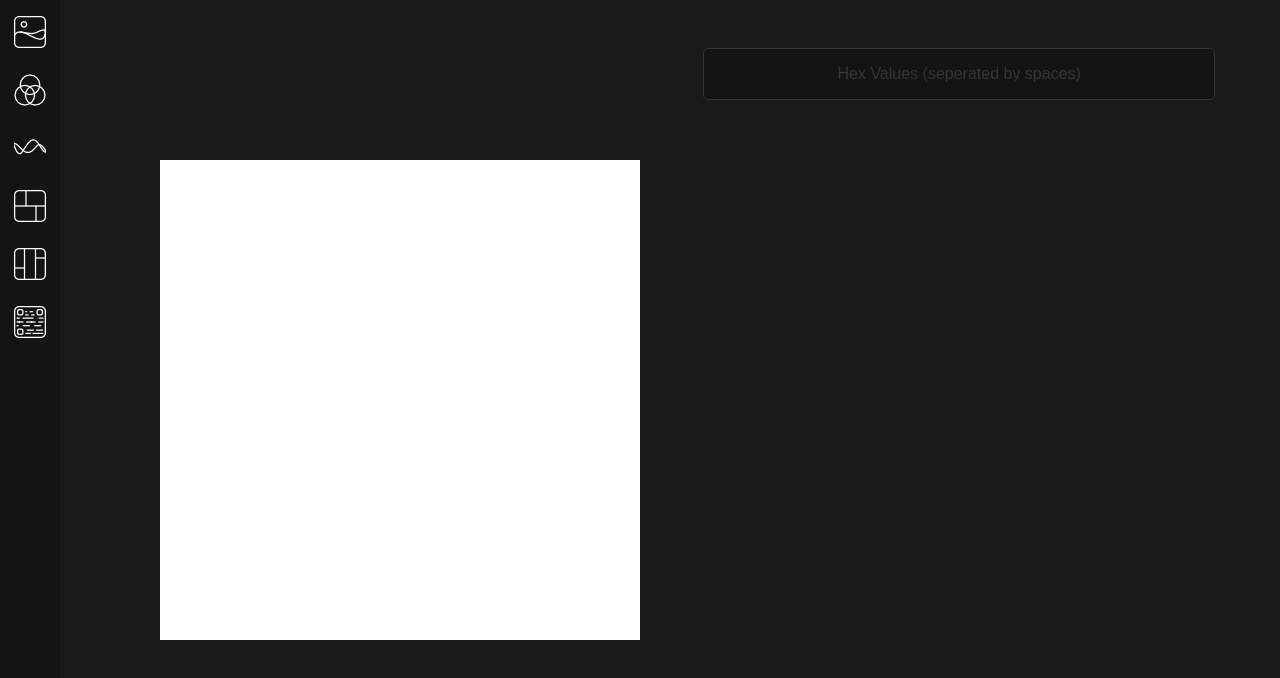
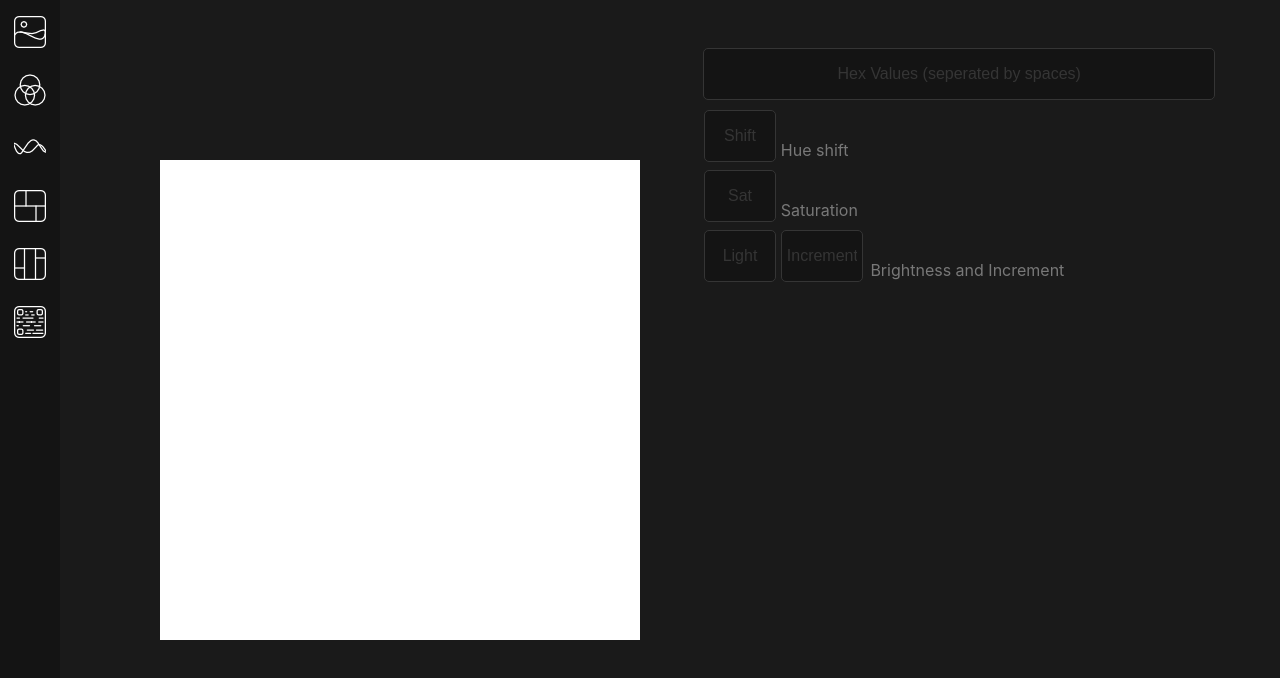
Before and after one commit to MatthewZenn/Neverland, a website: page Neverland/src/index.html in a window 1280 px wide. Drawn offline with Linux system fonts and the light colour scheme.

Commit message:
added color randomizer code

```diff
--- a/Neverland/src-tauri/tauri.conf.json
+++ b/Neverland/src-tauri/tauri.conf.json
@@ -20,7 +20,8 @@
       {
         "title": "Neverland",
         "width": 1280,
-        "height": 720
+        "height": 720,
+        "resizable": false
       }
     ],
     "security": {
--- a/Neverland/src/index.html
+++ b/Neverland/src/index.html
@@ -18,5 +18,12 @@
       <button class="button" id="qr"><img src="assets/qrcode.png"></button>
     </div>
     <input type="text" id="colors" placeholder="Hex Values (seperated by spaces)">
+    <input type="number" id="shifter" placeholder="Shift">
+    <label id="shift-lab">Hue shift</label>
+    <input type="number" id="saturation" placeholder="Sat">
+    <label id="sat-lab">Saturation</label>
+    <input type="number" id="lit" placeholder="Light">
+    <input type="number" id="steep" placeholder="Increment">
+    <label id="lit-lab">Brightness and Increment</label>
   </body>
 </html>
--- a/Neverland/src/main.js
+++ b/Neverland/src/main.js
@@ -6,8 +6,6 @@ const brick = document.getElementById('brick');
 const wood = document.getElementById('wood');
 const qr = document.getElementById('qr');
 var colors = document.getElementById('colors');
-
-const chars= ['a', 'b', 'c', 'd', 'e', 'f', '0', '1', '2', '3', '4', '5', '6', '7', '8', '9'];
 
 var tones = [];
 var hues = "#fff";
@@ -19,10 +17,11 @@ var five = '#6A344B';
 var six = '#7E3A56';
 var seven = '#863E5A';
 var eight = '';
-var back = ['#863E5A', '#7E3A56', '#6A344B'];
-var fore = [ '#442131', '#3F1E2D', '#4B2737'];
-var accent = ['#5C3042', '#4B2737'];
 var code = '#';
+var shift = 22;
+var sat = 40;
+var light = 11;
+var steep = 11;
 
 Array.prototype.random = function () {
   return this[Math.floor((Math.random()*this.length))];
@@ -101,7 +100,7 @@ const qrPatten = [
   [3,3,1,2,2,4,6,5,5,1,6,3,4,1,3,5]];
 
 color.addEventListener('click', function() {
-  colorPicker()
+  colorPicker(8)
 });
 
 noise.addEventListener('click', function() {
@@ -118,6 +117,22 @@ wood.addEventListener('click', function() {
 
 qr.addEventListener('click', function() {
   qrTexture()
+});
+
+document.getElementById('shifter').addEventListener('change', function() {
+  shift = document.getElementById('shifter').valueAsNumber;
+});
+
+document.getElementById('saturation').addEventListener('change', function() {
+  sat = document.getElementById('saturation').valueAsNumber;
+});
+
+document.getElementById('lit').addEventListener('change', function() {
+  light = document.getElementById('lit').valueAsNumber;
+});
+
+document.getElementById('steep').addEventListener('change', function() {
+  steep = document.getElementById('steep').valueAsNumber;
 });
 
 function patternGenerate() {
@@ -184,27 +199,42 @@ function patternGenerate() {
 }
 
 function brickLayer() {
+  if (colors.value == '') {
+    colorPicker(8);
+  }
   canvas.style.backgroundColor = "white";
   blockPatten = brickPatten
   patternGenerate();
+  colors.value = '';
 }
 
 function floorPlan() {
+  if (colors.value == '') {
+    colorPicker(8);
+  }
   canvas.style.backgroundColor = "white";
   blockPatten = floorPatten
   patternGenerate();
+  colors.value = '';
 }
 
 function qrTexture() {
+  if (colors.value == '') {
+    colorPicker(8);
+  }
   canvas.style.backgroundColor = "white";
   blockPatten = qrPatten
   patternGenerate();
+  colors.value = '';
 }
 
 function noiseFill() {
+  if (colors.value == '') {
+    colorPicker(4);
+  }
   hues = colors.value;
   tones = hues.split(' ');
-
+  tones.splice(4,4)
   canvas.style.backgroundColor = "black";
   for(var i = 0; i < blockPatten.length; i++) {
     var cube = blockPatten[i];
@@ -221,15 +251,18 @@ function noiseFill() {
       ctx.closePath();
     }
   }
+  colors.value = '';
 }
 
-function colorPicker() {
+function colorPicker(times) {
   colors.value = '';
-  for(let k=0; k<8; k++) {
-    code = '#';
-    for(let c=0; c<6; c++) {
-      code += chars.random();
-    }
+  var huel = 0;
+  var brightness = light;
+  huel = Math.floor(Math.random() * (360));
+  for(let k=0; k<times; k++) {
+    code = `hsl(${huel},${sat}%,${brightness}%)`;
+    brightness = brightness + steep;
+    huel = huel + shift;
     colors.value += code + ' ';
   }
 }
--- a/Neverland/src/styles.css
+++ b/Neverland/src/styles.css
@@ -62,3 +62,100 @@ body, html {
   outline: none;
   padding: 5px;
 }
+
+#shifter {
+  position: absolute;
+  left: 55%;
+  top: 110px;
+  width: 60px;
+  height: 40px;
+  background-color: #141414;
+  border: 1px solid #353535;
+  border-radius: 5px;
+  color: white;
+  font-size: 12pt;
+  outline: none;
+  padding: 5px;
+  text-align: center;
+}
+
+#shift-lab {
+  position: absolute;
+  left: 61%;
+  top: 140px;
+  color: rgb(120, 120, 120);
+  font-size: 12pt;
+  outline: none;
+}
+
+#sat-lab {
+  position: absolute;
+  left: 61%;
+  top: 200px;
+  color: rgb(120, 120, 120);
+  font-size: 12pt;
+  outline: none;
+}
+
+#lit-lab {
+  position: absolute;
+  left: 68%;
+  top: 260px;
+  color: rgb(120, 120, 120);
+  font-size: 12pt;
+  outline: none;
+}
+
+#saturation {
+  position: absolute;
+  left: 55%;
+  top: 170px;
+  width: 60px;
+  height: 40px;
+  background-color: #141414;
+  border: 1px solid #353535;
+  border-radius: 5px;
+  color: white;
+  font-size: 12pt;
+  outline: none;
+  padding: 5px;
+  text-align: center;
+}
+
+#lit {
+  position: absolute;
+  left: 55%;
+  top: 230px;
+  width: 60px;
+  height: 40px;
+  background-color: #141414;
+  border: 1px solid #353535;
+  border-radius: 5px;
+  color: white;
+  font-size: 12pt;
+  outline: none;
+  padding: 5px;
+  text-align: center;
+}
+
+#steep {
+  position: absolute;
+  left: 61%;
+  top: 230px;
+  width: 70px;
+  height: 40px;
+  background-color: #141414;
+  border: 1px solid #353535;
+  border-radius: 5px;
+  color: white;
+  font-size: 12pt;
+  outline: none;
+  padding: 5px;
+  text-align: center;
+}
+
+input::-webkit-outer-spin-button,
+input::-webkit-inner-spin-button {
+    -webkit-appearance: none;
+    margin: 0;
+}
```
